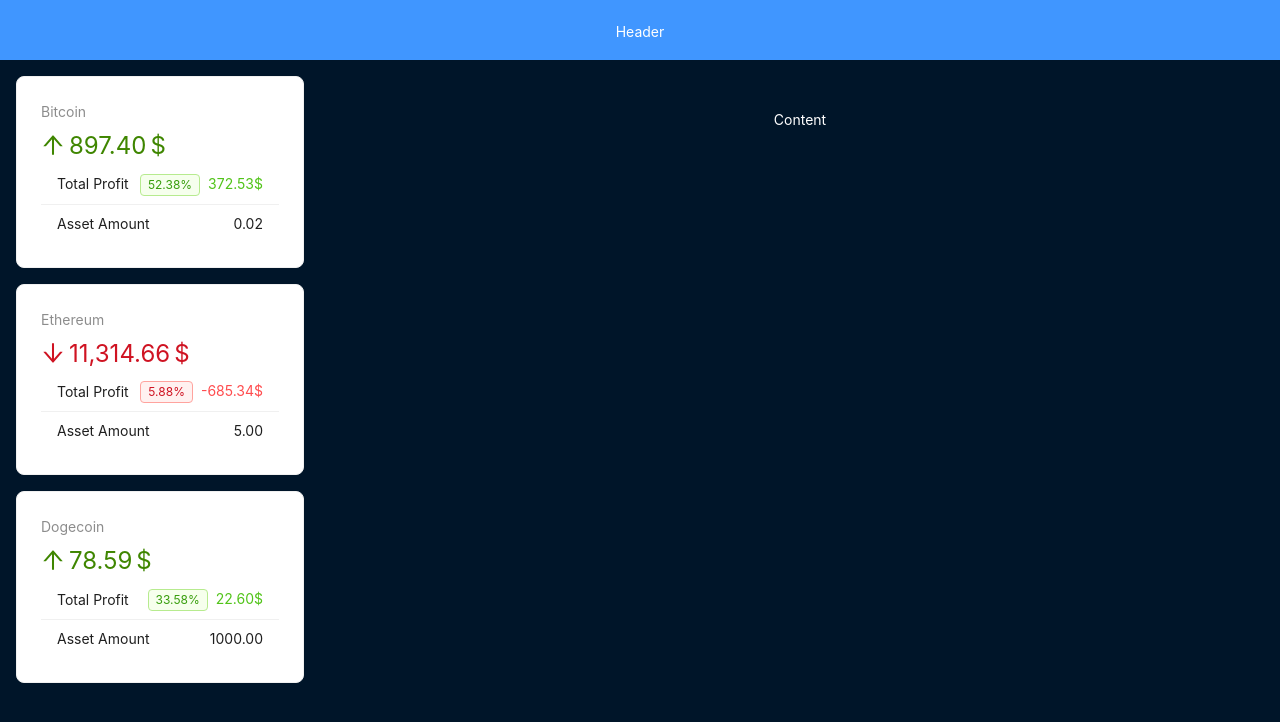
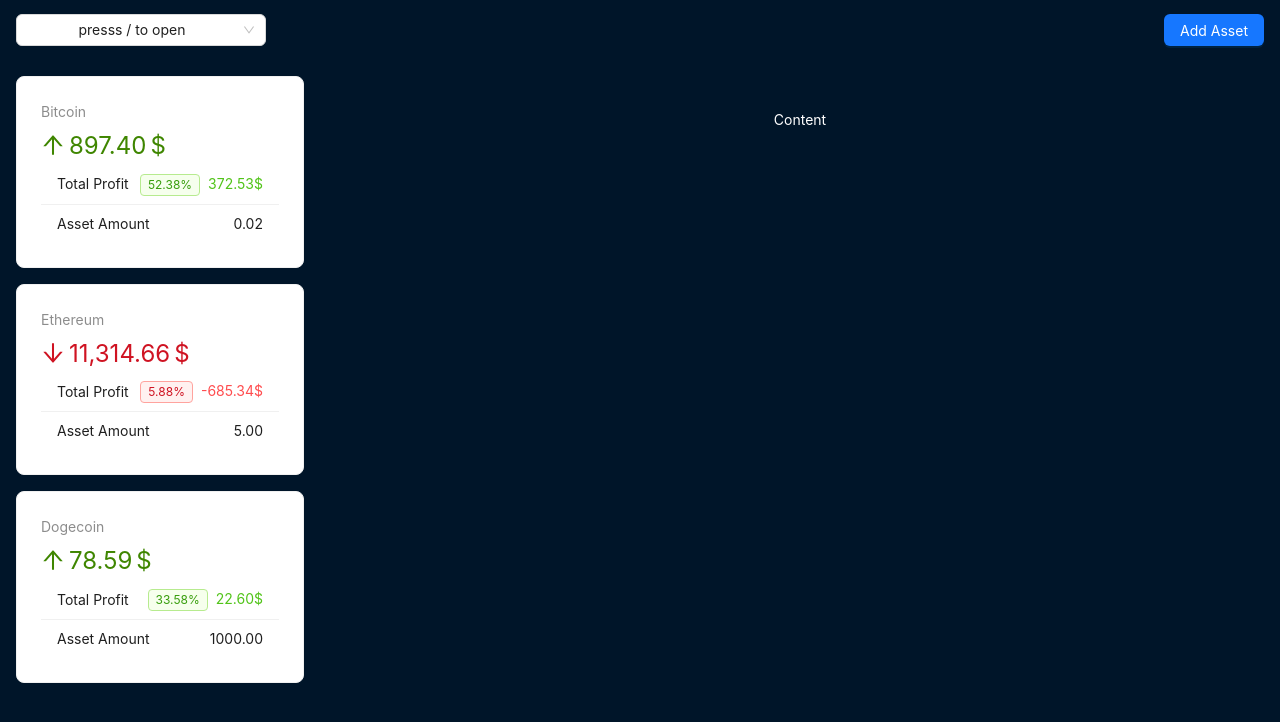
Before and after one commit to SSH1van/Learning-React, a React (Vite) app in the folder react-crypto-app/: page / in a window 1280 px wide. Shown: the top 722 px of the page. Built offline with nearby package versions, Linux system fonts and the light colour scheme.

Commit message:
Add Select and Modal in AppHeader.jsx

```diff
--- a/react-crypto-app/src/components/layout/AppHeader.jsx
+++ b/react-crypto-app/src/components/layout/AppHeader.jsx
@@ -1,14 +1,67 @@
-import { Layout } from "antd";
+import { Layout, Select, Space, Button, Modal } from "antd";
+import React, { useEffect, useState } from "react";
+import { useCrypto } from "../../context/crypto-context";
 
 const headerStyle = {
-    textAlign: "center",
-    color: "#fff",
-    height: 60,
-    paddingInline: 48,
-    lineHeight: "64px",
-    backgroundColor: "#4096ff",
-  };
+  width: "100%",
+  textAlign: "center",
+  height: 60,
+  padding: "1rem",
+  display: "flex",
+  justifyContent: "space-between",
+  alignItems: "center",
+};
 
 export default function AppHeader() {
-  return <Layout.Header style={headerStyle}>Header</Layout.Header>;
+  const [select, setSelect] = useState(false);
+  const [modal, setModal] = useState(false);
+  const { crypto } = useCrypto();
+
+  useEffect(() => {
+    const keypress = (event) => {
+      if (event.key === "/") {
+        setSelect((prev) => !prev);
+      }
+    };
+    document.addEventListener("keypress", keypress);
+    return () => document.removeEventListener("keypress", keypress);
+  }, []);
+
+  function handleSelect(value) {
+    setModal(true);
+  }
+
+  return (
+    <Layout.Header style={headerStyle}>
+      <Select
+        style={{ width: 250 }}
+        open={select}
+        onSelect={handleSelect}
+        onClick={() => setSelect((prev) => !prev)}
+        value={select ? "presss / to close" : "presss / to open"}
+        options={crypto.map((coin) => ({
+          label: coin.name,
+          value: coin.id,
+          icon: coin.icon,
+        }))}
+        optionRender={(options) => (
+          <Space>
+            <img
+              src={options.data.icon}
+              alt={options.data.label}
+              style={{ width: 25 }}
+            />
+            {options.data.label}
+          </Space>
+        )}
+      />
+      <Button type="primary">Add Asset</Button>
+
+      <Modal title="Basic Modal" open={modal} footer={null} onCancel={() => setModal(false)}>
+        <p>Some contents...</p>
+        <p>Some contents...</p>
+        <p>Some contents...</p>
+      </Modal>
+    </Layout.Header>
+  );
 }
```
